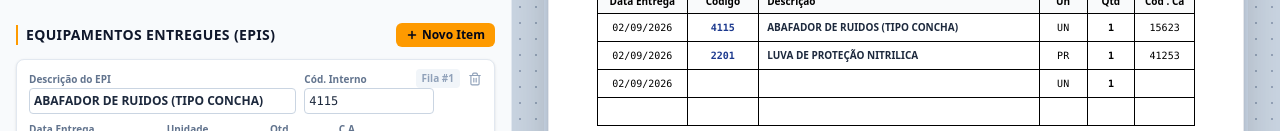
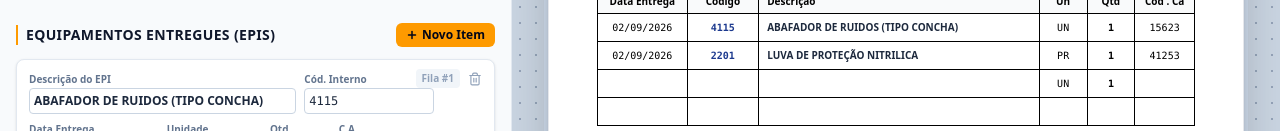
Before and after one commit to AlexandreRego/Editar_Ficha_EPI, a React (Vite) app in the folder editor_ficha/: page / in a window 1280 px wide. Shown: the part 821-952 px from the top of the page. Built offline with nearby package versions, Linux system fonts and the light colour scheme.

Commit message:
Retirando a data do pdf da declaração

```diff
--- a/editor_ficha/src/components/EPIDocument.tsx
+++ b/editor_ficha/src/components/EPIDocument.tsx
@@ -28,9 +28,6 @@ const getLocalDateString = () => {
 
 export const EPIDocument: React.FC<EPIDocumentProps> = ({ declaration, customLogo = null }) => {
   const todayStr = getLocalDateString();
-  // We want to always display exactly 4 rows in the table to match the original PDF structure.
-  // If there are fewer than 4 items, we pad with empty rows.
-  // If there are more, we display all of them.
   const tableRowsCount = Math.max(4, declaration.items.length);
   const rows = Array.from({ length: tableRowsCount }).map((_, index) => {
     return declaration.items[index] || null;
@@ -46,7 +43,6 @@ export const EPIDocument: React.FC<EPIDocumentProps> = ({ declaration, customLog
       <div>
         {/* Header with Logo and Title */}
         <div className="flex flex-row items-center justify-between gap-6 pb-4">
-          {/* Official PneuBras SVG Logo or Custom Uploaded Logo */}
           {customLogo ? (
             <img
               src={customLogo}
@@ -59,7 +55,6 @@ export const EPIDocument: React.FC<EPIDocumentProps> = ({ declaration, customLog
             <PneuBrasLogo height={65} className="flex-shrink-0" />
           )}
 
-          {/* Title block */}
           <div className="text-left flex-1">
             <h1 className="text-[13px] font-bold leading-tight uppercase tracking-tight text-black">
               DECLARAÇÃO DE RECEBIMENTO DE EQUIPAMENTO DE
@@ -186,7 +181,7 @@ export const EPIDocument: React.FC<EPIDocumentProps> = ({ declaration, customLog
                 return (
                   <tr key={item.id} className="h-7 text-black hover:bg-slate-50 transition-colors">
                     <td className="border border-black px-2 py-1 text-center font-mono font-medium">
-                      {formatDateBR(todayStr)}
+                      {formatDateBR(item.dataEntrega)}
                     </td>
                     <td className="border border-black px-2 py-1 text-center font-mono font-bold text-blue-900">
                       {item.codigo || ''}
@@ -206,9 +201,6 @@ export const EPIDocument: React.FC<EPIDocumentProps> = ({ declaration, customLog
                   </tr>
                 );
               } else {
-                // Render empty row to keep the exact table shape
-                // For row index 1, original screenshot shows Un: "UN" as default.
-                // We'll leave it empty unless they explicitly added an item.
                 return (
                   <tr key={`empty-${idx}`} className="h-7">
                     <td className="border border-black px-2 py-1">&nbsp;</td>
```
